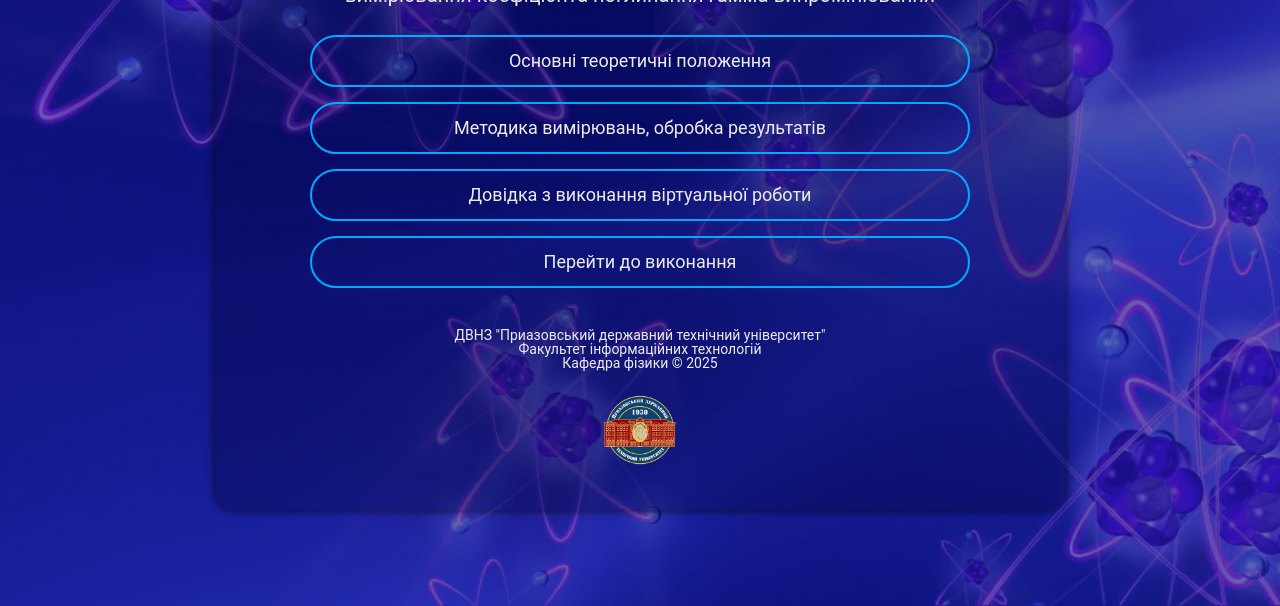
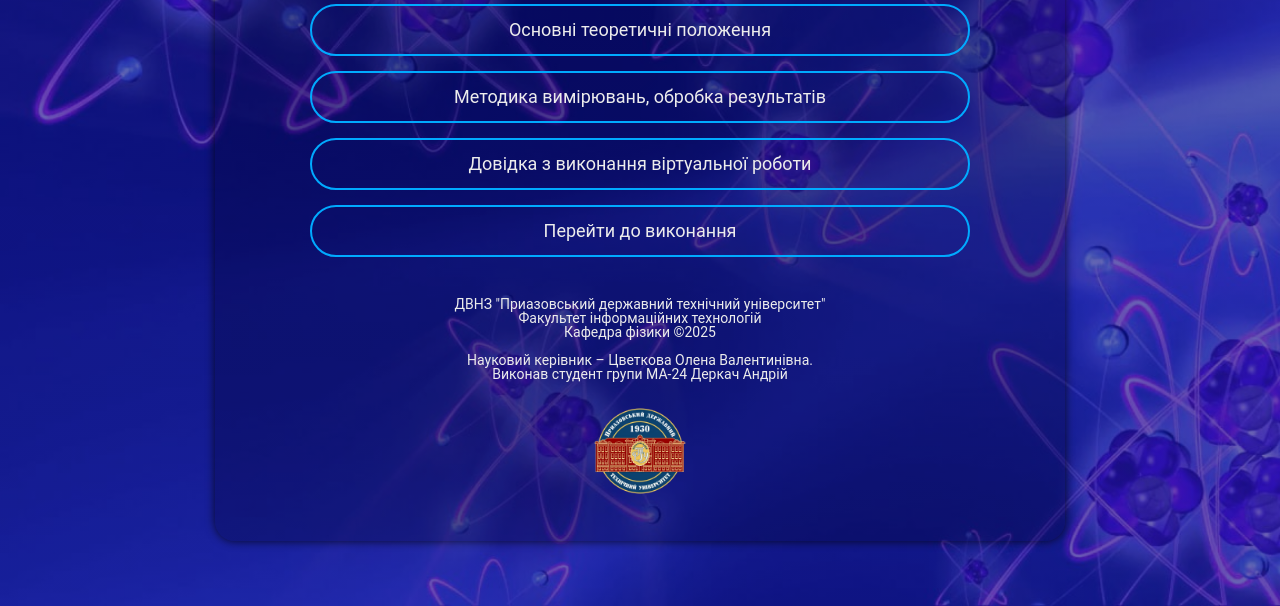
Before and after one commit to Andrey-SD/UMF-2000, a plain HTML site: page index.html in a window 1280 px wide. Shown: the part 194-800 px from the top of the page. Drawn offline with Linux system fonts and the light colour scheme; a web font is replaced by a local one.

Commit message:
optimized images

```diff
--- a/index.html
+++ b/index.html
@@ -23,11 +23,31 @@
 
       <p>ДВНЗ "Приазовський державний технічний університет"<br>
         Факультет інформаційних технологій<br>
-        Кафедра фізики © 2025</p>
+        Кафедра фізики ©<span id="year-label"></span></p>
+      <p>
+      <div class="author-container">
+        <br>
+        Науковий керівник – Цветкова Олена Валентинівна.
+        <br>
+        Виконав студент групи МА-24 Деркач Андрій
+      </div>
+      </p>
       <div class="logo">
-        <img src="img/pstu.png" alt="Логотип ПДТУ" width="80">
+        <picture>
+          <source srcset="img/pstu.webp" type="image/webp">
+          <img src="img/pstu.png" alt="Логотип ПДТУ" width="100" loading="lazy" decoding="async">
+        </picture>
       </div>
+
+
     </footer>
+
+    <script>
+      const yearLabel = document.getElementById("year-label");
+      const year = new Date().getFullYear();
+      yearLabel.textContent = year;
+
+    </script>
   </div>
 
 </body>
```
Also changed, not shown: pages/realization.html (+12 -4 lines), style/main.css (+7 -0 lines), img/bg.avif (added), img/pstu.webp (added), img/stand1.png, img/stand1.webp (added), img/stand2.png (added), img/stand2.webp (added), img/table.webp (added).
